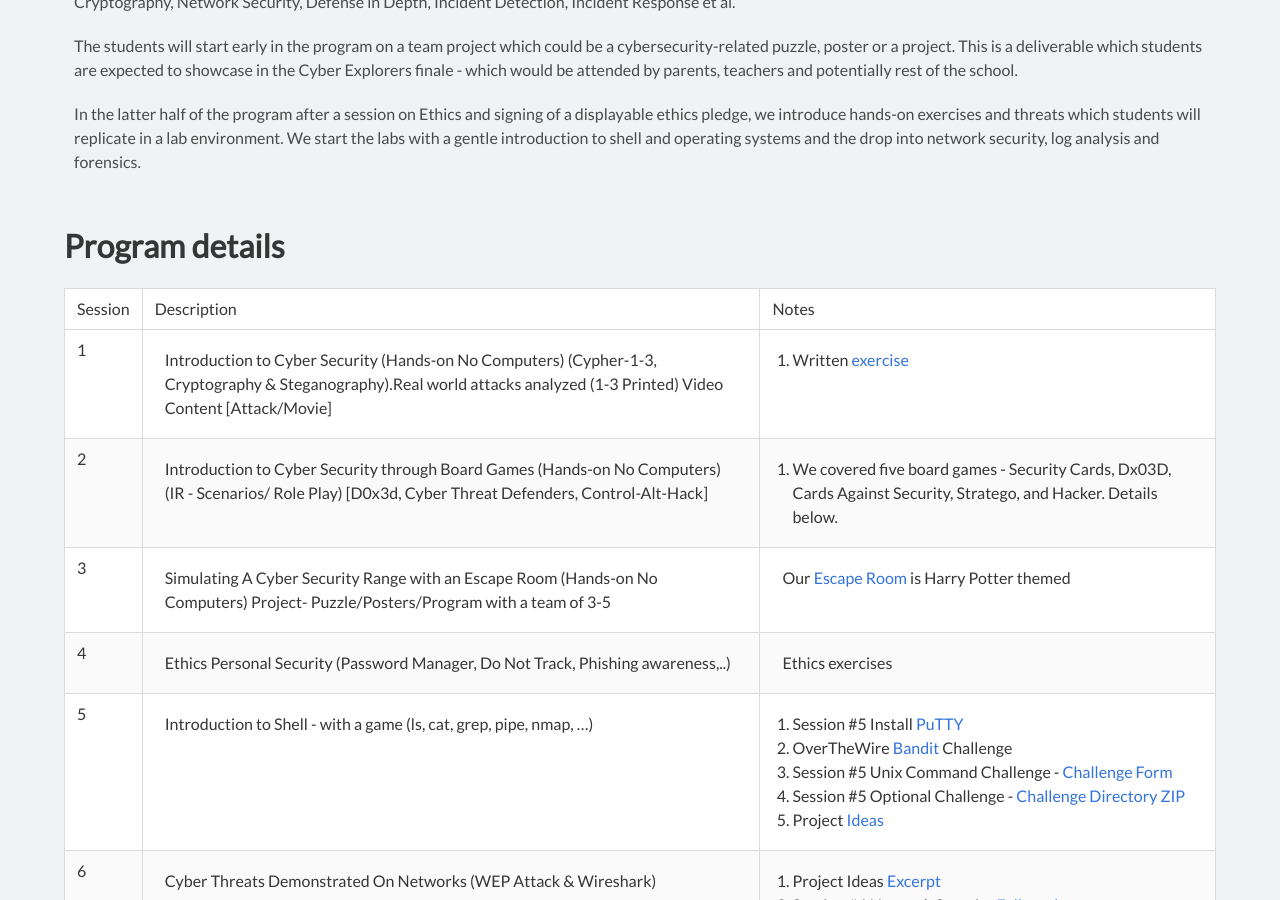
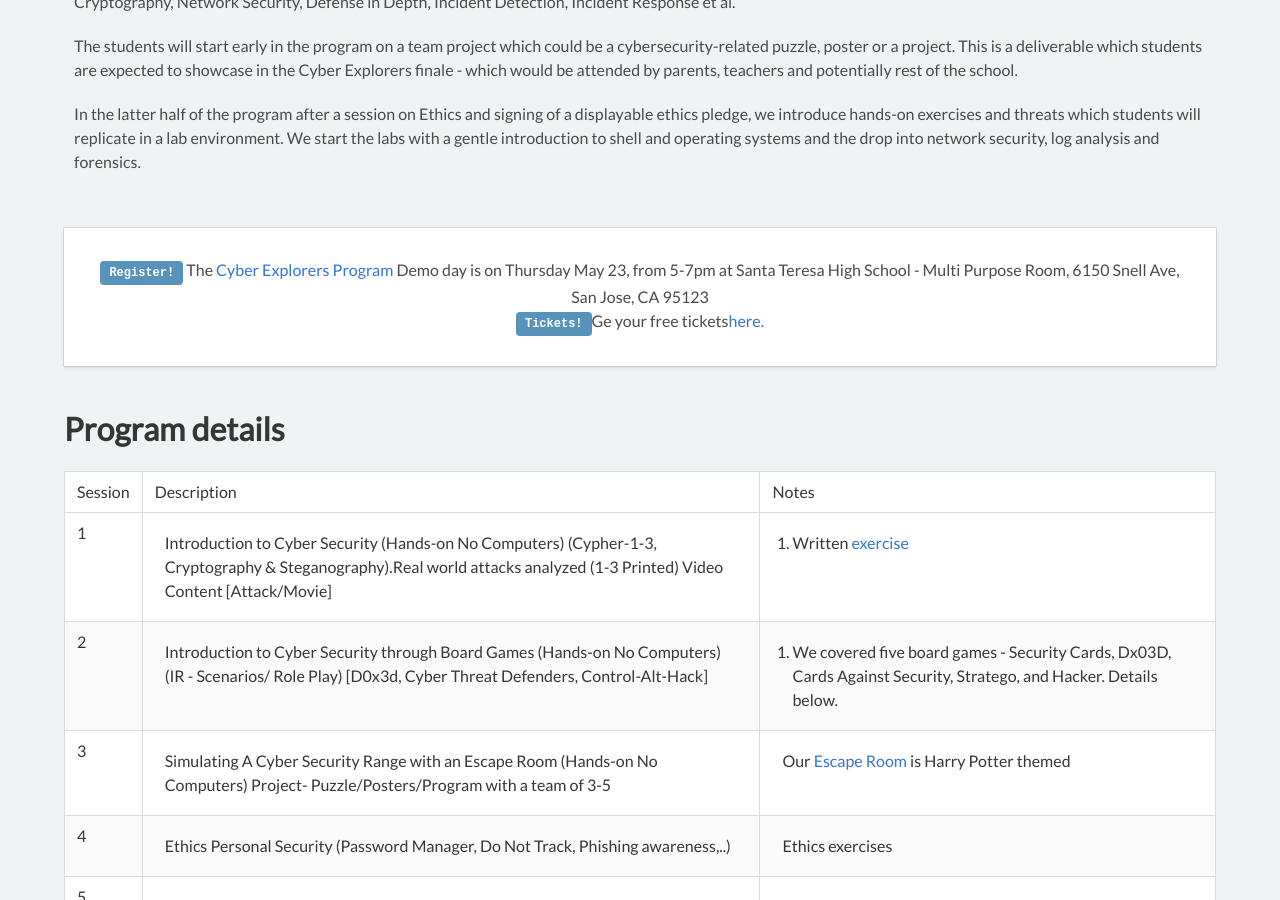
Before and after one commit to cyberdefendersprogram/www-homepage, a Jekyll site: the page built from cyberexplorers.md, in a window 1280 px wide and 900 px high, scrolled down 376 px. Built offline with Jekyll 4.4.1, drawn with Linux system fonts in a browser that asks for light colours; nearby versions of some CDN libraries.

Commit message:
Event Info
info

```diff
--- a/cyberexplorers.md
+++ b/cyberexplorers.md
@@ -12,6 +12,15 @@ The students will start early in the program on a team project which could be a
 
 In the latter half of the program after a session on Ethics and signing of a displayable ethics pledge,
 we introduce hands-on exercises and threats which students will replicate in a lab environment. We start the labs with a gentle introduction to shell and operating systems and the drop into network security, log analysis and forensics.
+
+<br/>
+<div class="box cta">
+    <p class="has-text-centered">
+        <span class="tag is-primary">Register!</span> The <a href='/cyberexplorers'>Cyber Explorers Program</a> Demo day is on Thursday May 23, from 5-7pm at Santa Teresa High School - Multi Purpose Room, 6150 Snell Ave, San Jose, CA 95123
+        <br/>
+        <span class="tag is-primary">Tickets!</span>Ge your free tickets<a href="https://www.eventbrite.com/e/cyber-explorers-santa-teresa-high-school-demo-day-tickets-61671643546">here.</a>
+    </p>
+</div>
 
 <br/>
 <h1 class="title">Program details</h1>
```
